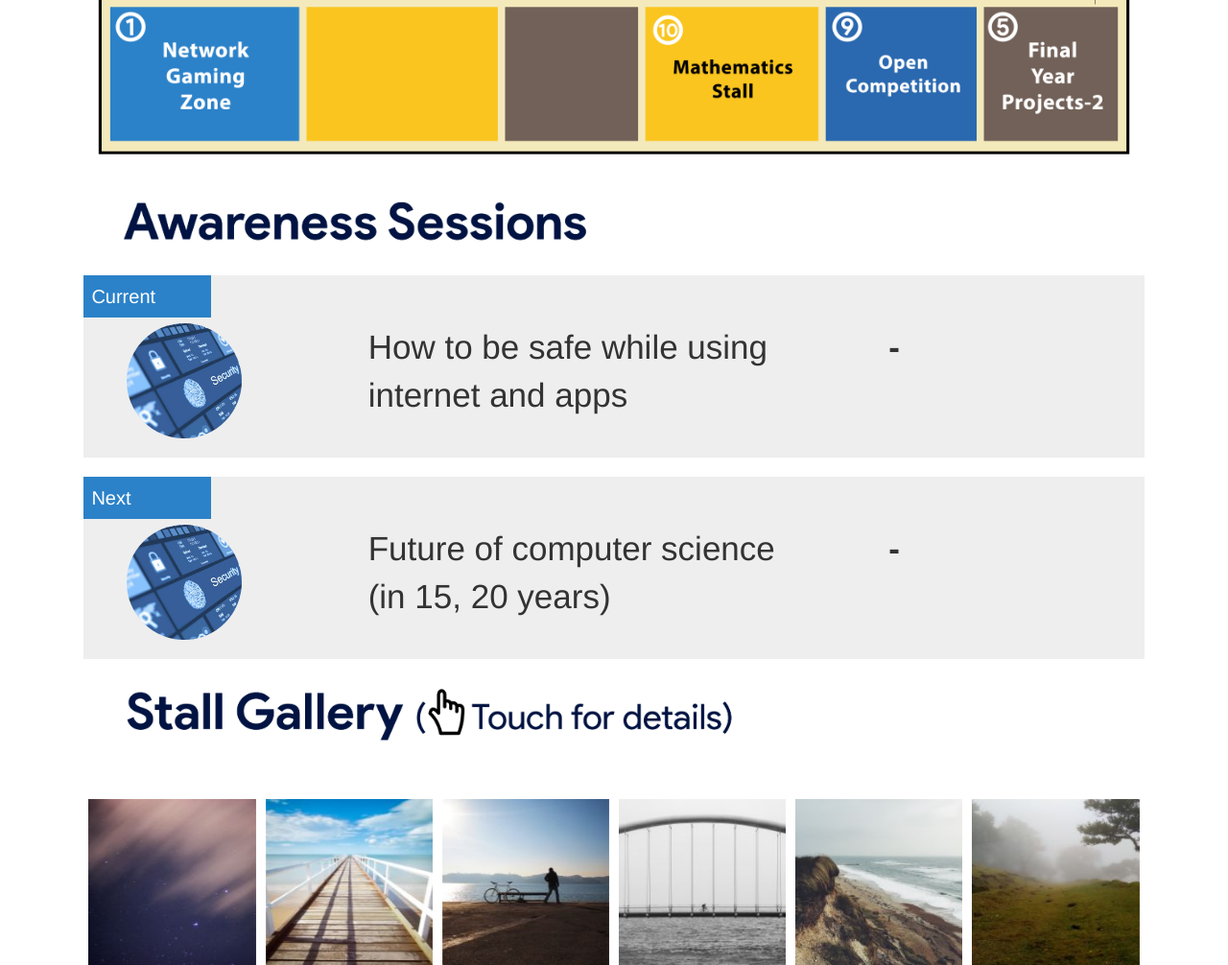
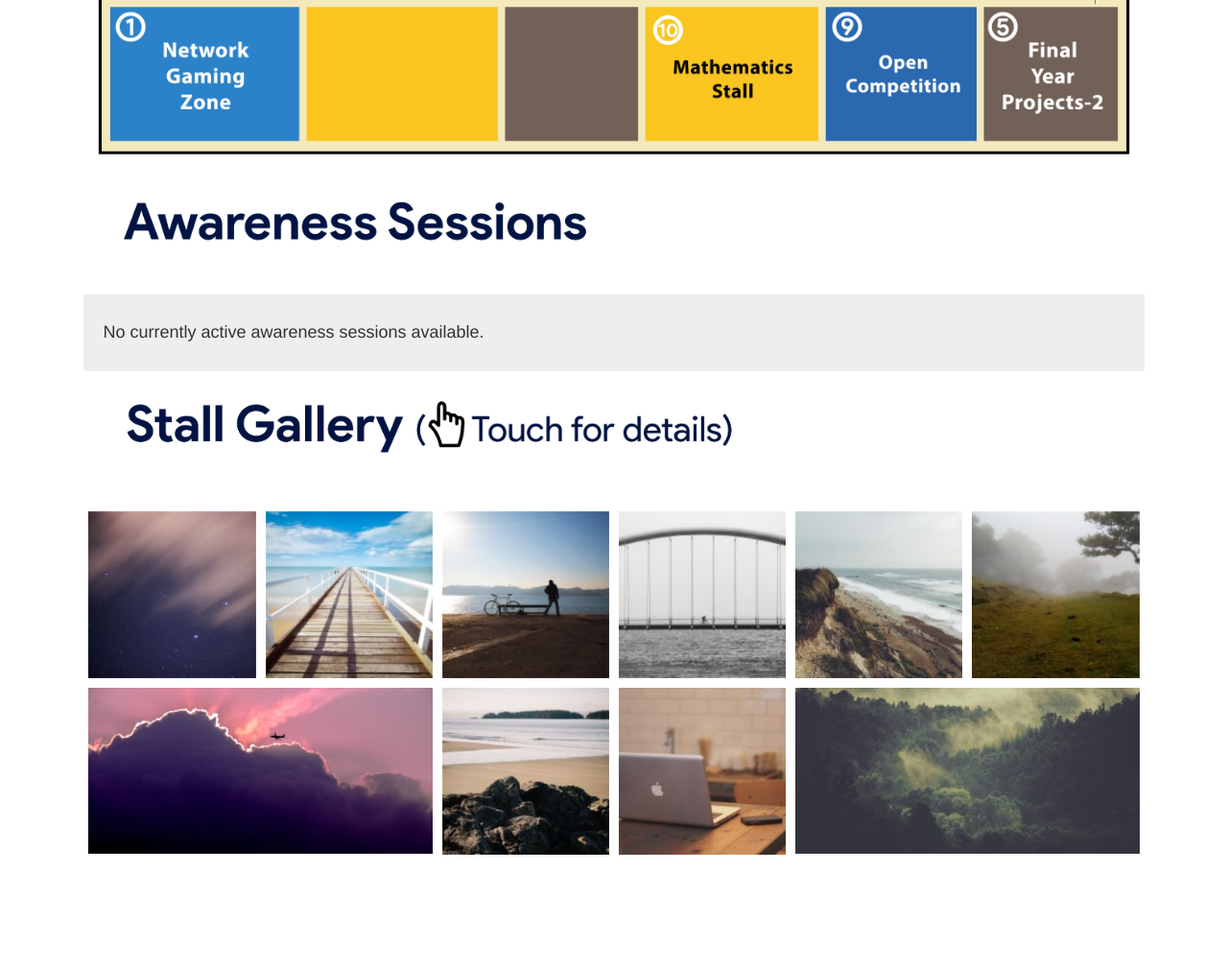
Before and after one commit to nipunasudha/exmo-cse-2017, a PHP site: page / in a window 1280 px wide. Shown: the part 907-1913 px from the top of the page at 96% size. After the commit the page ends 1798 px from the top, so only its background shows below. Run offline with PHP 8.4, Linux system fonts and the light colour scheme; some libraries are stand-ins or nearby versions.

Commit message:
Add No awareness box

```diff
--- a/css/general.css
+++ b/css/general.css
@@ -60,6 +60,8 @@
   background: #eee;
   padding: 20px 10px;
   padding-top: 50px; }
+  .aware-row.empty {
+    padding: 20px 20px; }
   .aware-row #aware-img {
     margin-left: 20px;
     height: 120px;
--- a/css/general.scss
+++ b/css/general.scss
@@ -125,6 +125,9 @@
   background: #eee;
   padding: 20px 10px;
   padding-top: 50px;
+  &.empty {
+    padding: 20px 20px;
+  }
   #aware-img {
     margin-left: 20px;
     height: 120px;
--- a/form.php
+++ b/form.php
@@ -27,12 +27,12 @@
             <div class="row">
                 <div class="col-md-1">
                     <div class="radio">
-                        <label><input type="radio" value="0" name="sessionNext">Hide Next</label>
+                        <label><input type="radio" value="0" name="sessionNext" checked>Hide Next</label>
                     </div>
                 </div>
                 <div class="col-md-1">
                     <div class="radio">
-                        <label><input type="radio" value="0" name="session">Hide Current</label>
+                        <label><input type="radio" value="0" name="session" checked>Hide Current</label>
                     </div>
                 </div>
             </div>
--- a/index.php
+++ b/index.php
@@ -114,7 +114,10 @@
         <?php
     }
     ?>
+    <div class="row aware-row empty">
+        <h4>No currently active awareness sessions available.</h4>
 
+    </div>
 
     <!--<hr>-->
 
--- a/sessions.txt
+++ b/sessions.txt
@@ -1 +1 @@
-{"id":0,"nextId":1,"sessions":[{"name":"How to be safe while using internet and apps","description":"","image":"image1.jpg","time":""},{"name":"Future of computer science <br> (in 15, 20 years) ","description":"","image":"image1.jpg","time":""},{"name":"Fields in which computing is applied","description":"","image":"image1.jpg","time":""},{"name":"Presentation on inspiring people in computer industry","description":"","image":"image1.jpg","time":""},{"name":"IOT (Internet of Things)","description":"","image":"image1.jpg","time":""}]}
+{"id":-1,"nextId":-1,"sessions":[{"name":"How to be safe while using internet and apps","description":"","image":"image1.jpg","time":""},{"name":"Future of computer science <br> (in 15, 20 years) ","description":"","image":"image1.jpg","time":""},{"name":"Fields in which computing is applied","description":"","image":"image1.jpg","time":""},{"name":"Presentation on inspiring people in computer industry","description":"","image":"image1.jpg","time":""},{"name":"IOT (Internet of Things)","description":"","image":"image1.jpg","time":""}]}
```
Also changed, not shown: 1 other file. Lines whose indentation alone changed are shown as unchanged.
